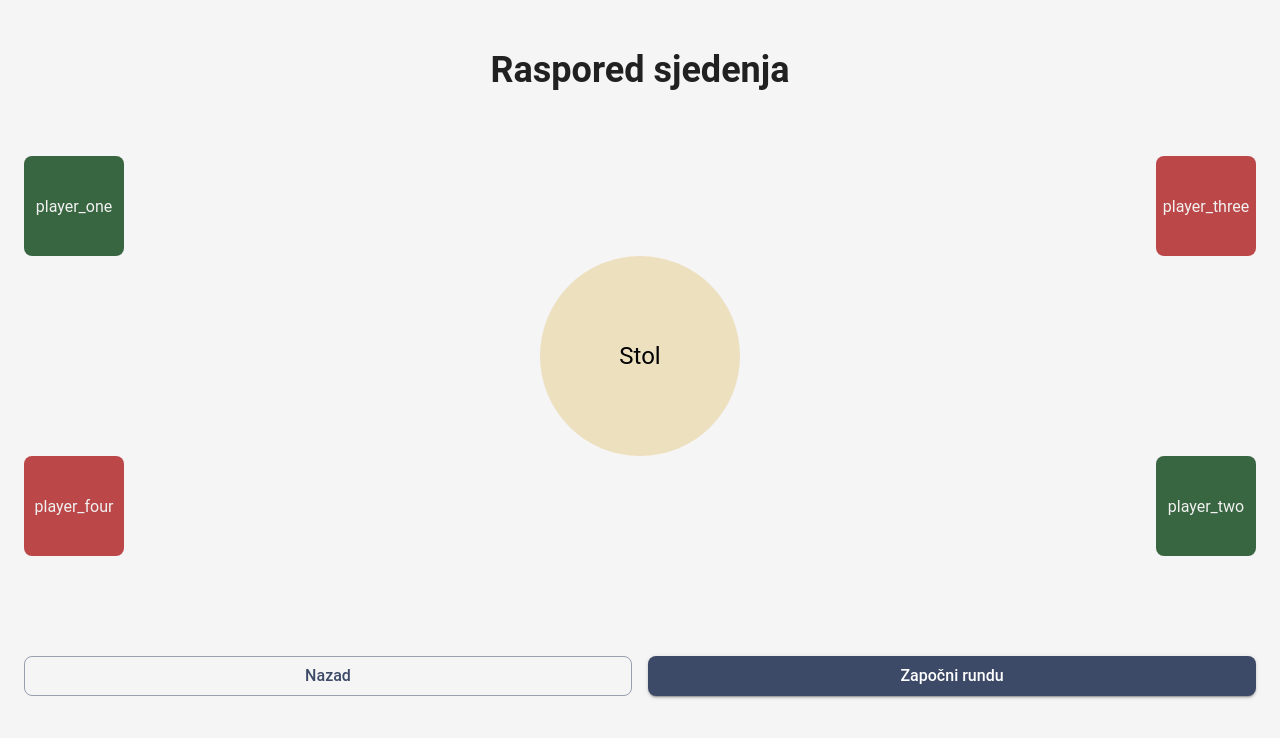
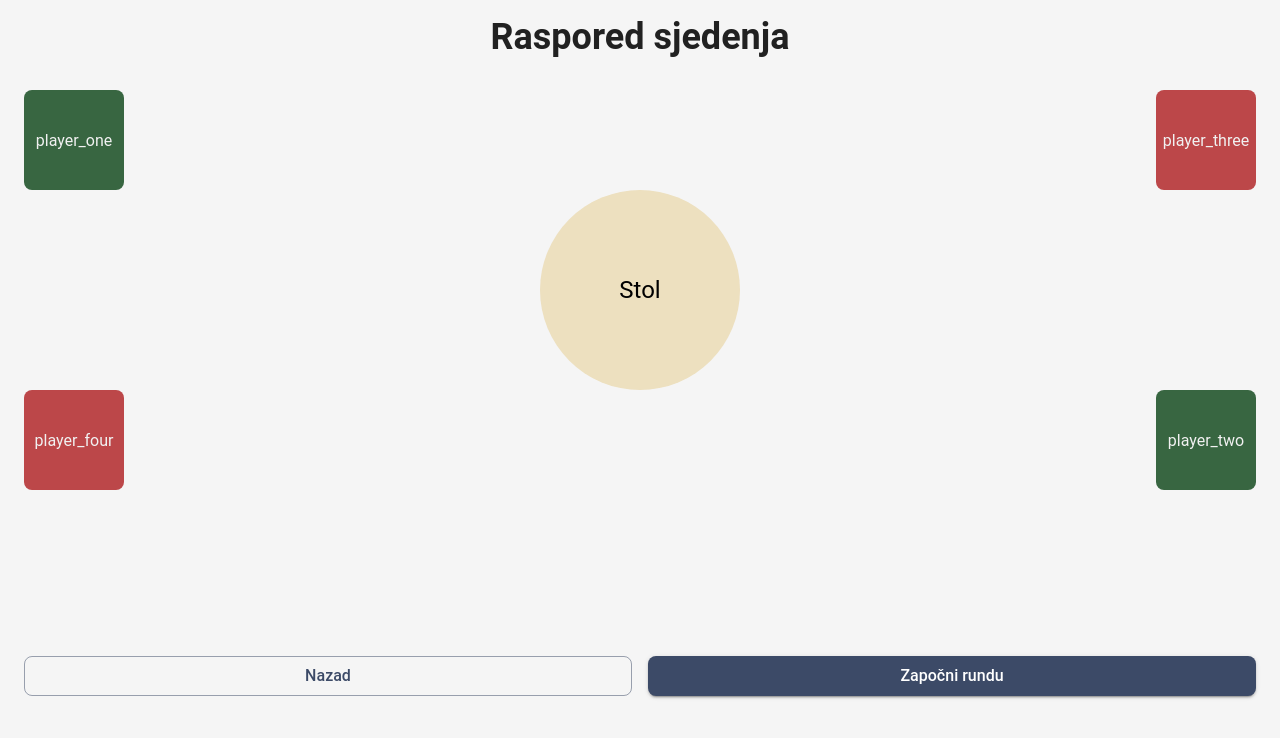
Before and after one commit to lkrcelic/Bela-Treseta-Tournamnet-app, a Next.js app: page /round/players-seating in a window 1280 px wide. Shown: the top 738 px of the page. Built offline with nearby package versions, Linux system fonts and the light colour scheme.

Commit message:
edited root layout

```diff
--- a/src/app/layout.tsx
+++ b/src/app/layout.tsx
@@ -3,12 +3,31 @@
 import React from "react";
 import theme from "@/app/styles/theme";
 import {ThemeProvider} from "@mui/system";
+import {Box} from "@mui/material";
 
 export default function RootLayout({children,}: Readonly<{ children: React.ReactNode; }>) {
     return (
         <html lang="en">
         <ThemeProvider theme={theme}>
-            <body style={{ backgroundColor: '#F5F5F5' }}>{children}</body>
+            <body style={{backgroundColor: '#F5F5F5'}}>
+            <Box
+                sx={{
+                    display: "grid",
+                    gridTemplateRows: "auto 1fr auto",
+                    gridTemplateAreas: `
+                    "top"
+                    "body"
+                    "actions"
+                `,
+                    height: "85vh",
+                    paddingX: 2,
+                    paddingTop: 1,
+                    gap: 4,
+                }}
+            >
+                {children}
+            </Box>
+            </body>
         </ThemeProvider>
         </html>
     );
--- a/src/app/match/result/score/page.tsx
+++ b/src/app/match/result/score/page.tsx
@@ -8,6 +8,7 @@ import ActionButtons from "@/app/match/result/score/ui/ActionButtons";
 export default function Result() {
     return (
         <>
+
             <Box sx={{gridArea: "body", alignSelf: "end"}}>
                 <DigitGrid/>
             </Box>
--- a/src/app/round/players-seating/page.tsx
+++ b/src/app/round/players-seating/page.tsx
@@ -4,35 +4,22 @@ import React from "react";
 import PlayersAroundTable from "@/app/round/players-seating/ui/PlayersAroundTable";
 import {Box, Typography} from "@mui/material";
 import {useRouter} from "next/navigation";
-import DoubleActionButton from "@/app/ui/DoubleActionButton";
+import ActionButtons from "@/app/round/players-seating/ui/ActionButtons";
 
 export default function PlayersSeating() {
     const router = useRouter()
 
     return (
-        <Box
-            sx={{
-                display: "grid",
-                gridTemplateRows: "1fr auto 1fr",
-                gridTemplateAreas: `
-                    "title"
-                    "seating"
-                    "actions"
-                `,
-                height: "85vh",
-                paddingX: 2,
-                paddingTop: 1,
-                gap: 4,
-            }}
-        >
-            <Box sx={{gridArea: "title", alignSelf: "center"}}>
+        <>
+            <Box sx={{gridArea: "top", alignSelf: "center"}}>
                 <Typography variant="h3" align="center" fontWeight="bold">Raspored sjedenja</Typography>
             </Box>
-            <Box sx={{gridArea: "seating", alignSelf: "start"}}>
+            <Box sx={{gridArea: "body", alignSelf: "start"}}>
                 <PlayersAroundTable/>
             </Box>
             <Box sx={{gridArea: "actions", alignSelf: "end"}}>
-                <DoubleActionButton secondButtonOnClick={() => router.push("/match")} secondButtonLabel="Započni rundu"/>
+               <ActionButtons />
             </Box>
-        </Box>);
+        </>
+    );
 }
--- /dev/null
+++ b/src/app/round/players-seating/ui/ActionButtons.tsx
@@ -0,0 +1,15 @@
+"use client";
+
+import DoubleActionButton from "@/app/ui/DoubleActionButton";
+import {useRouter} from "next/navigation";
+import useResultStore from "@/app/store/bela/resultStore";
+
+
+export default function ActionButtons() {
+    const {trump_caller_id} = useResultStore();
+    const router = useRouter();
+
+    return <DoubleActionButton secondButtonOnClick={() => router.push("/match")}
+                               secondButtonLabel="Započni rundu"/>
+
+}
```
Also changed, not shown: src/app/match/page.tsx (+4 -16 lines), src/app/match/result/layout.tsx (+2 -16 lines).
